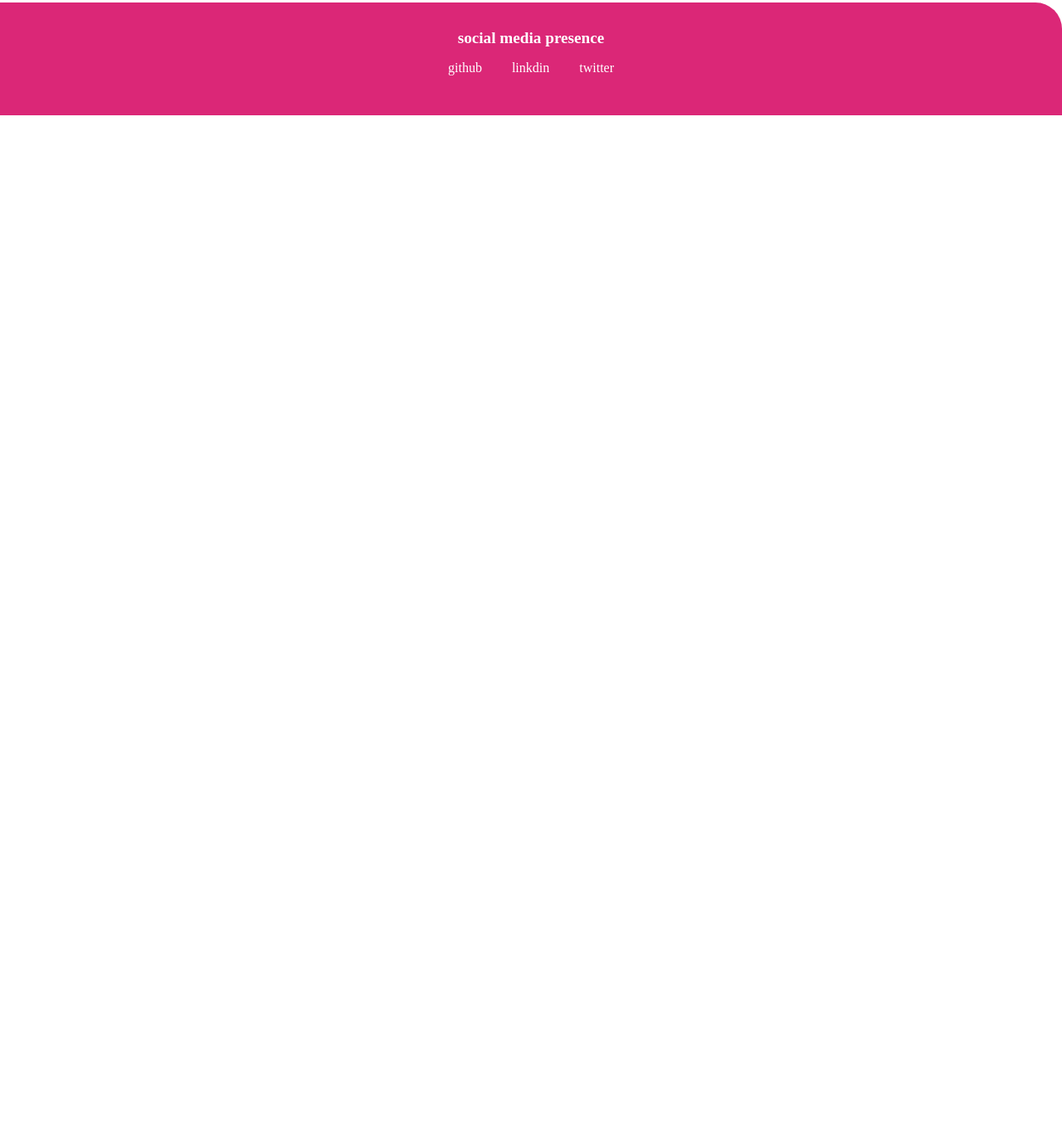
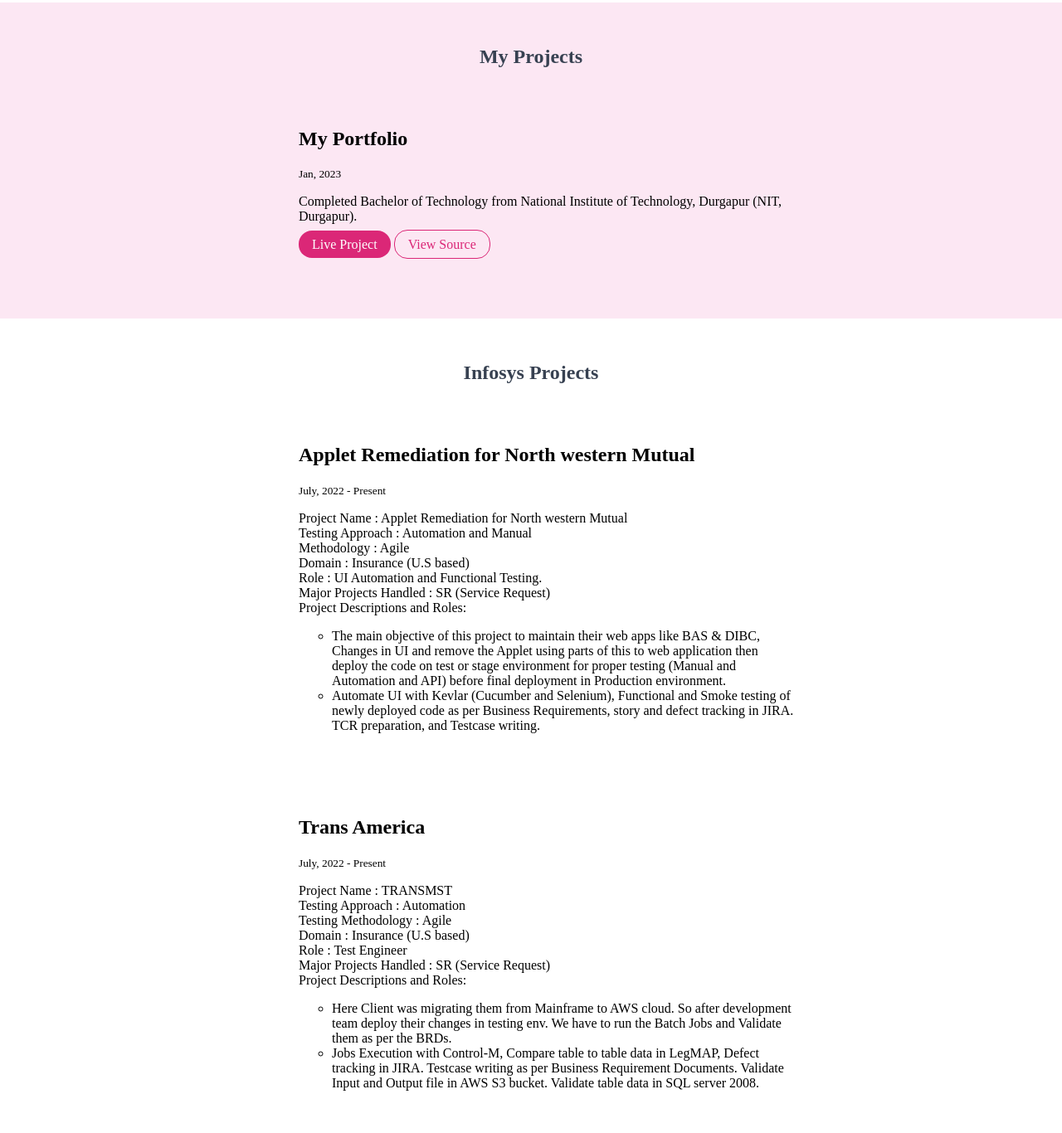
Before and after one commit to SaikatGhoshNIT/My_Portfolio, a plain HTML site: page Project.html in a window 1280 px wide. Shown: the part 458-1824 px from the top of the page at 83% size. Before the commit the page ends 800 px from the top, so only its background shows below. Drawn offline with Linux system fonts and the light colour scheme; a web font is replaced by a local one.

Commit message:
feat: add content in project tab

```diff
--- a/Project.html
+++ b/Project.html
@@ -31,6 +31,79 @@
         <h1 class="head-header">See<span class="head-color"> Projects</span></h1>
     </header>
 
+    <section class="off-white mid">
+            <h2 class="center">My Projects</h2>
+                   <ul class="non_bullet">
+                    <li><article class="ul-pad container container-center">
+                        <h2>My Portfolio</h2>
+                        <small>Jan, 2023</small>
+                        <p>Completed Bachelor of Technology from National Institute of
+                            Technology, Durgapur (NIT, Durgapur).</p>
+                            <a class="link link-primary" href="https://saikatghosh-portfolio.netlify.app/">Live Project</a>
+                            <a class="link link-secondary" href="https://github.com/SaikatGhoshNIT/My_Portfolio">View Source</a>
+                    </article>
+                </li>
+                   </ul>
+    </section>
+
+    <section class="mid">
+            <h2 class="center">Infosys Projects</h2>
+            <ul class="non_bullet">
+                <li><article class="ul-pad container container-center">
+                    <h2>Applet Remediation for North western Mutual</h2>
+                    <small>July, 2022 - Present</small>
+                    <p>Project Name : Applet Remediation for North western Mutual <br>
+                        Testing Approach : Automation and Manual <br>
+                        Methodology : Agile <br>
+                        Domain : Insurance (U.S based) <br>
+                        Role : UI Automation and Functional Testing. <br>
+                        Major Projects Handled : SR (Service Request) <br>
+                        Project Descriptions and Roles:
+                        <ul>
+                            <li>
+                                The main objective of this project to maintain their web apps like BAS & DIBC,
+                                Changes in UI and remove the Applet using parts of this to web application then
+                                deploy the code on test or stage environment for proper testing (Manual and
+                                Automation and API) before final deployment in Production environment.
+                            </li>
+                            <li>
+                                Automate UI with Kevlar (Cucumber and Selenium), Functional and
+                                Smoke testing of newly deployed code as per Business Requirements,
+                                story and defect tracking in JIRA. TCR preparation, and Testcase writing.
+                            </li>
+                        </ul>
+                        </p>
+                </article>
+            </li>
+            <li>
+                <article class="ul-pad container container-center">
+                    <h2>Trans America</h2>
+                    <small>July, 2022 - Present</small>
+                    <p>Project Name : TRANSMST <br>
+                        Testing Approach : Automation <br>
+                        Testing Methodology : Agile <br>
+                        Domain : Insurance (U.S based) <br>
+                        Role : Test Engineer <br>
+                        Major Projects Handled : SR (Service Request) <br>
+                        Project Descriptions and Roles:
+                        <ul>
+                            <li>Here Client was migrating them from Mainframe to AWS cloud. So after
+                                development team deploy their changes in testing env. We have to run the
+                                Batch Jobs and Validate them as per the BRDs.
+                            </li>
+                            <li>Jobs Execution with Control-M, Compare table to table data in LegMAP, Defect
+                                tracking in JIRA. Testcase writing as per Business Requirement Documents.
+                                Validate Input and Output file in AWS S3 bucket. Validate table data in SQL
+                                server 2008.
+                            </li>
+                        </ul>
+                        </p>
+                </article>
+            </li>
+               </ul>
+
+    </section>
+
 
     <footer class="foot">
         <small class="small">social media presence</small>
```
Also changed, not shown: index.html (+4 -6 lines).
